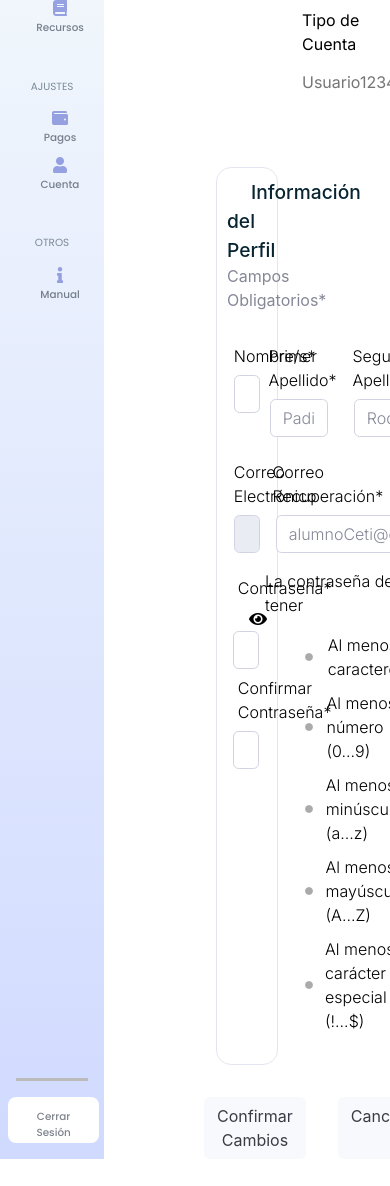
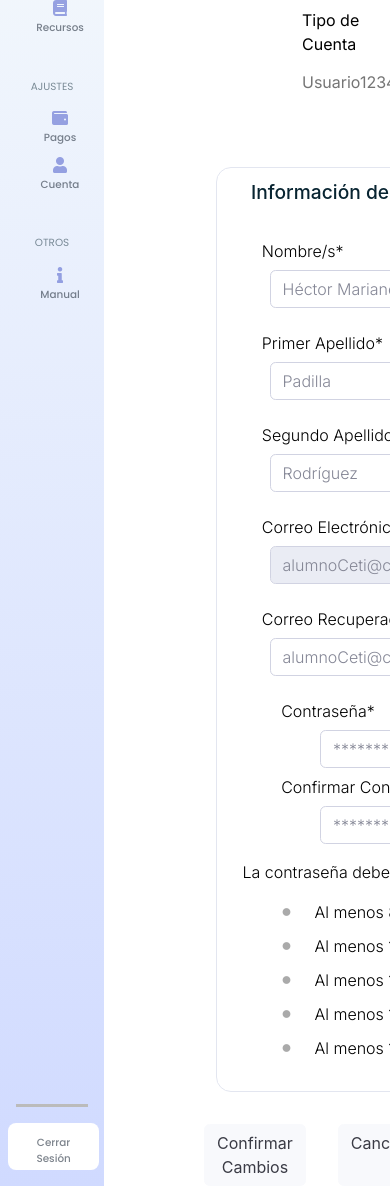
Before and after one commit to DiegoFullen/PAAP, a Django app: template htdocs/templates/accountEdit.html in a window 390 px wide. Shown: the part 219-1405 px from the top of the page. Before the commit the page ends 1378 px from the top, so only its background shows below. Run offline with Django 5.2, Linux system fonts and the light colour scheme; the template is opened without the code that fills it, so the values that code supplies are empty; some libraries are stand-ins or nearby versions; some web fonts are replaced.

Commit message:
BugFixing - Register/Account Form CSS

```diff
--- a/htdocs/static/css/accountEdit.css
+++ b/htdocs/static/css/accountEdit.css
@@ -251,3 +251,118 @@
         margin-right: auto;
     }
 }
+
+@media (max-width: 1000px){
+    .formUpdate #form_control .row1_1 {
+        grid-column: 2/4;
+        grid-row: 1;
+    }
+
+    .formUpdate #form_control .row1_2 {
+        grid-column: span 2;
+        grid-row: 2;
+    }
+
+    .formUpdate #form_control .row1_3 {
+        grid-column: span 2;
+        grid-row: 2;
+    }
+
+    .formUpdate #form_control .row2_1 {
+        grid-column: 1/3;
+        grid-row: 3;
+    }
+
+    .formUpdate #form_control .row2_2 {
+        grid-column: 3/5;
+        grid-row: 3;
+    }
+
+    .formUpdate #form_control .row3_1 {
+        grid-column: 1/3;
+        grid-row: 4;
+    }
+    .formUpdate #form_control .row3_1 label {
+        margin-left: 10%;
+    }
+    .formUpdate #form_control .row3_1 input {
+        margin-left: auto;
+        margin-right: auto;
+        width: 60%;
+    }
+
+    .formUpdate #form_control .row3_2 {
+        grid-column: 3/5;
+        grid-row: 4;
+    }
+
+    .formUpdate #form_control #btnValidate {
+        margin-top: auto;
+        margin-bottom: auto;
+    }
+}
+
+@media (max-width: 780px){
+    .formUpdate{
+        min-width: 440px;
+    }
+
+    .formUpdate #form_control {
+        display: grid;
+        grid-template-columns: 1fr;
+        gap: 1em;
+    }
+
+    .formUpdate #form_control .row1_1 {
+        grid-column: 1;
+        grid-row: 1;
+    }
+
+    .formUpdate #form_control .row1_2 {
+        grid-column: 1;
+        grid-row: 2;
+    }
+
+    .formUpdate #form_control .row1_3 {
+        grid-column: 1;
+        grid-row: 3;
+    }
+
+    .formUpdate #form_control .row2_1 {
+        grid-column: 1;
+        grid-row: 4;
+    }
+
+    .formUpdate #form_control .row2_2 {
+        grid-column: 1;
+        grid-row: 5;
+    }
+
+    .formUpdate #form_control .row3_1 {
+        grid-column: 1;
+        grid-row: 6;
+    }
+    .formUpdate #form_control .row3_1 label {
+        margin-left: 10%;
+    }
+    .formUpdate #form_control .row3_1 input {
+        margin-left: auto;
+        margin-right: auto;
+        width: 60%;
+    }
+
+    .formUpdate #form_control .row3_2 {
+        grid-column: 1;
+        grid-row: 7;
+    }
+
+    .formUpdate #form_control #message {
+        grid-column: 1;
+        grid-row: 9;
+    }
+
+    .formUpdate #form_control #btnValidate {
+        grid-column: 1;
+        grid-row: 8;
+    }
+}
```
Also changed, not shown: htdocs/static/css/register.css (+123 -0 lines).
